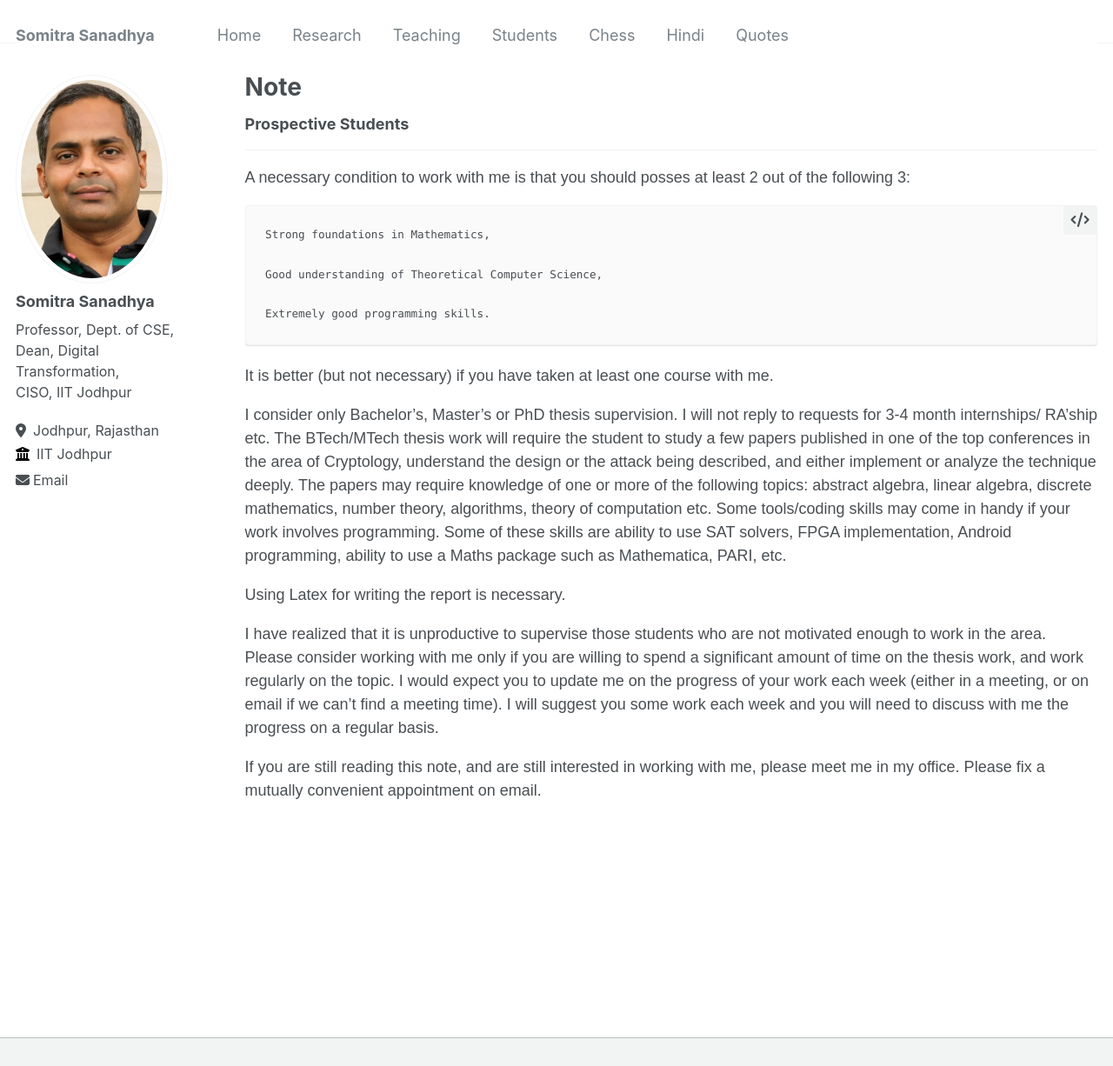
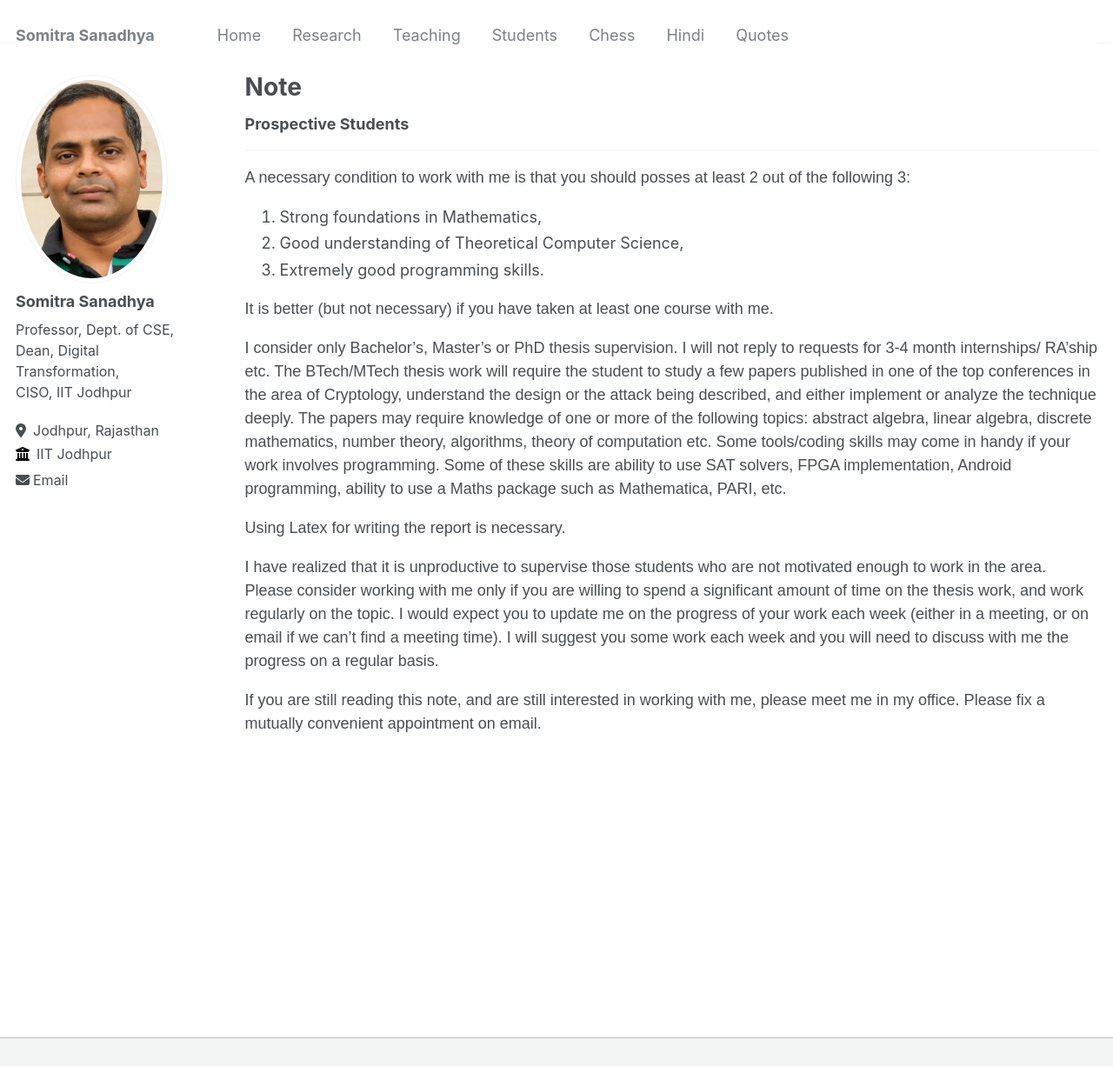
Before and after one commit to somitra-sanadhya/somitra-sanadhya.github.io, a Jekyll site: the page built from _pages/note1.md, in a window 1280 px wide and 1366 px high, cut to the strip 0-1226 px from the top of the window. Shown: the whole strip at 87% size. Built offline with Jekyll 4.4.1, drawn with Linux system fonts in a browser that asks for light colours; part of the change alters nothing that is shown.

```diff
--- a/_pages/note1.md
+++ b/_pages/note1.md
@@ -9,11 +9,9 @@ author_profile: true
 ----
 A necessary condition to work with me is that you should posses at least 2 out of the following 3:
 
-    Strong foundations in Mathematics,
-
-    Good understanding of Theoretical Computer Science,
-
-    Extremely good programming skills.
+1. Strong foundations in Mathematics,
+2. Good understanding of Theoretical Computer Science,
+3. Extremely good programming skills.
 
 It is better (but not necessary) if you have taken at least one course with me.
 
```
